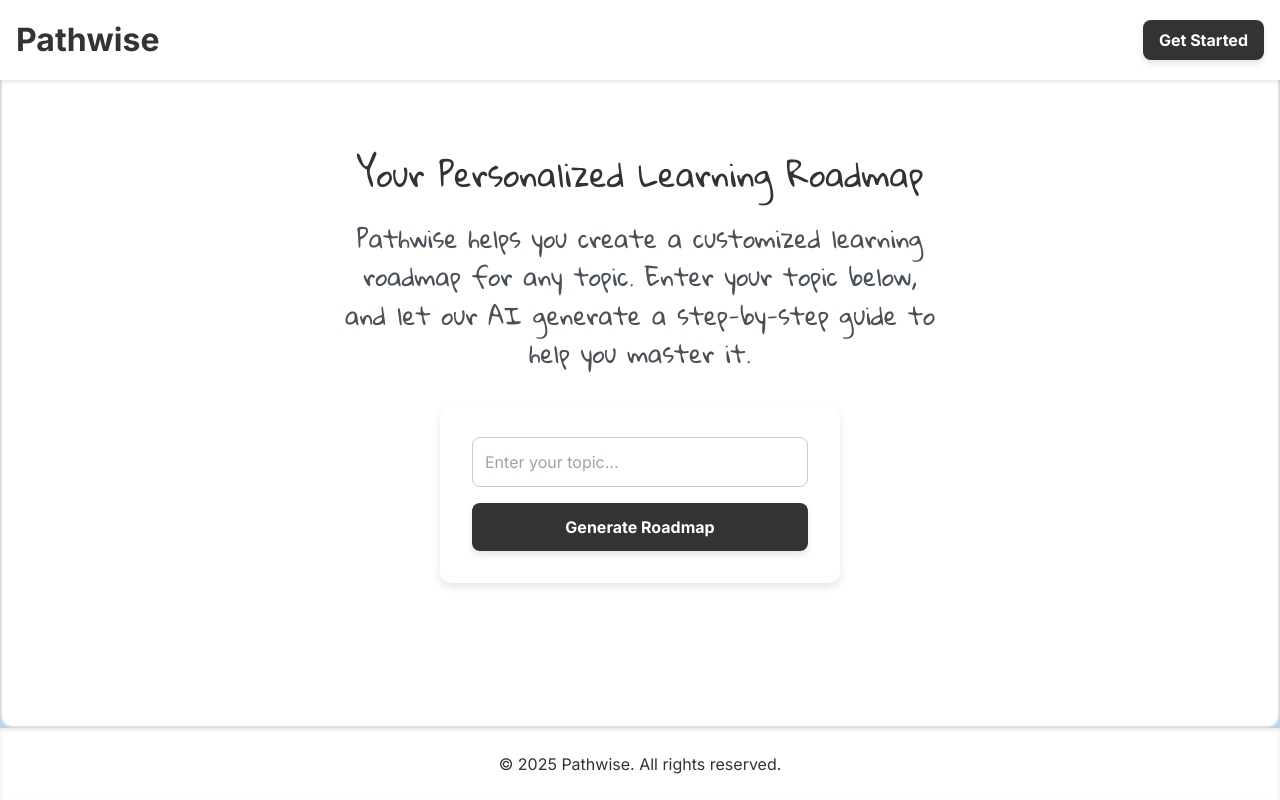
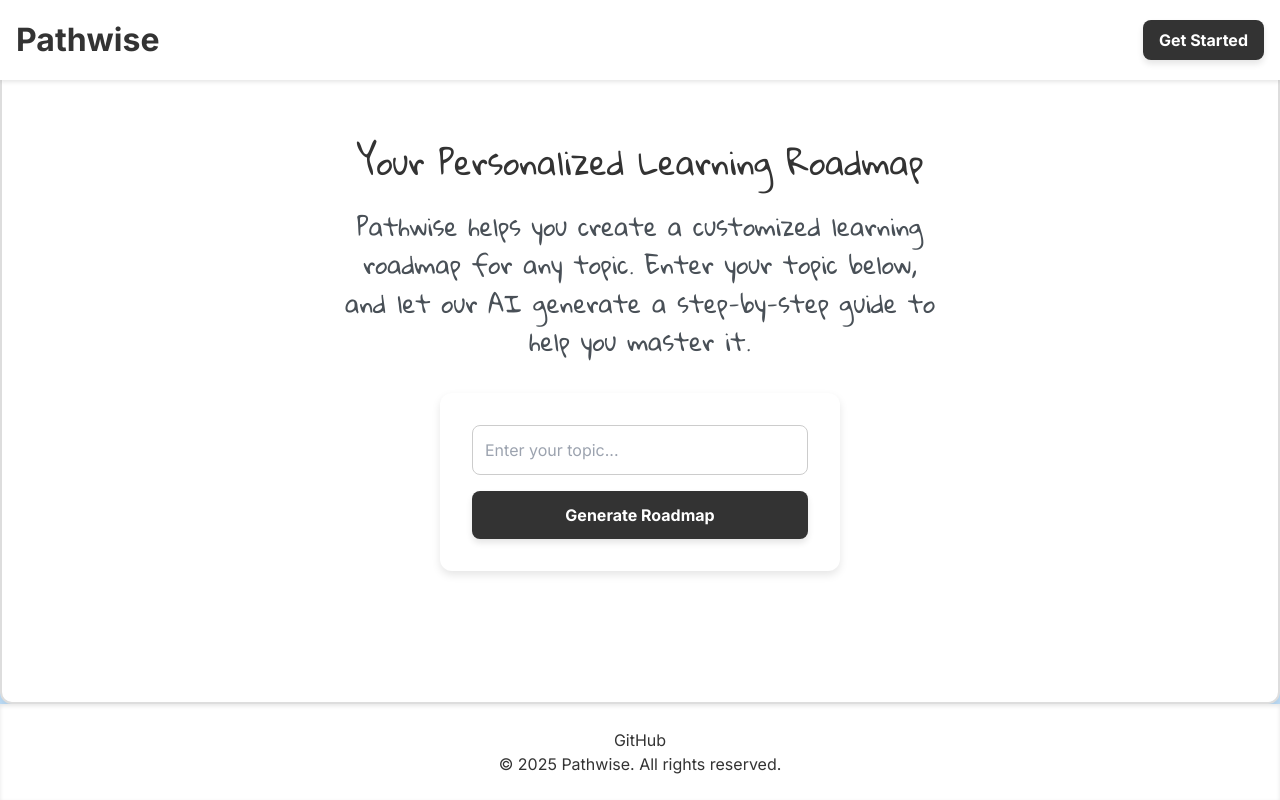
Before and after one commit to crowaltz24/pathwise, a React (Create React App) app: page / in a window 1280 px wide. Built offline with nearby package versions, Linux system fonts and the light colour scheme; no server answers.

Commit message:
add github link to footer

```diff
--- a/src/components/LandingPage.tsx
+++ b/src/components/LandingPage.tsx
@@ -252,7 +252,19 @@
 
       {/* footer */}
       <footer className="footer">
-        <p>&copy; {new Date().getFullYear()} Pathwise. All rights reserved.</p>
+        <p>
+          <a
+            href="https://github.com/crowaltz24/pathwise"
+            target="_blank"
+            rel="noopener noreferrer"
+            className="footer-link"
+          >
+            GitHub
+          </a>
+        </p>
+        <p>
+          &copy; {new Date().getFullYear()} Pathwise. All rights reserved.
+        </p>
       </footer>
 
       {/* login/signup */}
```
Also changed, not shown: 8 other files (tests, documents, lock files or other folders).
